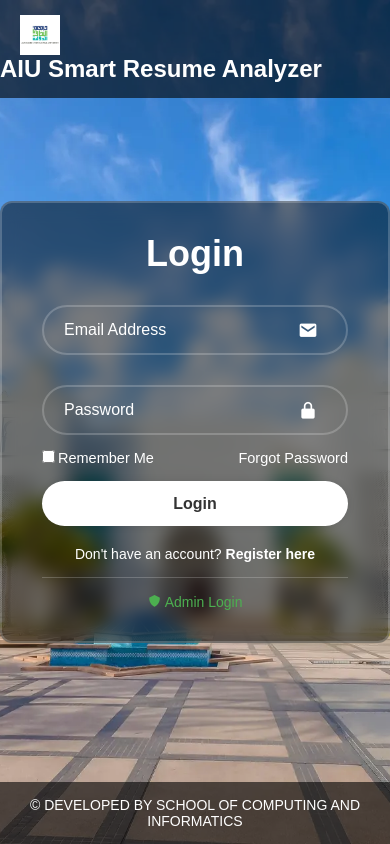
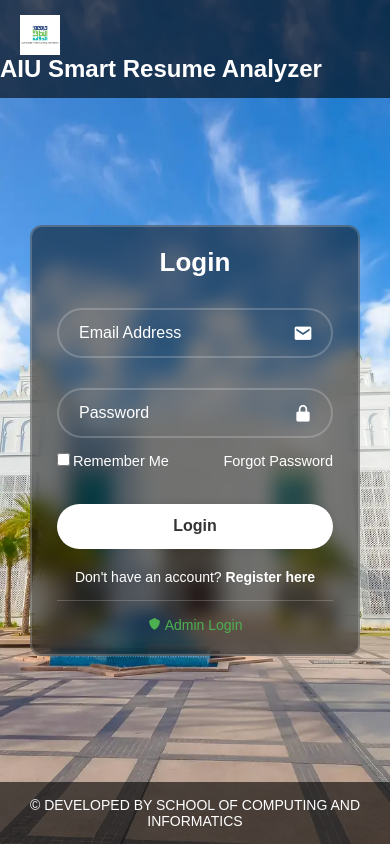
Before and after one commit to d7mo25/AIU-RESUME-ANALYZER, a FastAPI app: page / in a window 390 px wide. Run offline with FastAPI, Linux system fonts and the light colour scheme.

Commit message:
Update index.html

```diff
--- a/templates/index.html
+++ b/templates/index.html
@@ -8,7 +8,159 @@
     <link rel="icon" type="image/png" href="/static/favicon.png">
     <link href='https://unpkg.com/boxicons@2.1.4/css/boxicons.min.css' rel='stylesheet'>
     <style>
-    /* Only adding minimal styles for error/success messages */
+    /* Override the existing body styles to prevent touching header/footer */
+    body {
+      margin: 0;
+      padding: 0;
+      box-sizing: border-box;
+      font-family: "Poppins", sans-serif;
+      min-height: 100vh;
+      background: url(/static/background.jpg) no-repeat;
+      background-size: cover;
+      background-position: center;
+      background-attachment: fixed;
+
+      /* Create a flex container that accounts for header and footer */
+      display: flex;
+      flex-direction: column;
+    }
+
+    /* Header styling */
+    .site-header {
+      width: 100%;
+      color: #fff;
+      padding: 15px 0;
+      background-color: rgba(0, 0, 0, 0.6);
+      position: relative; /* Changed from absolute */
+      text-align: left;
+      flex-shrink: 0; /* Prevent shrinking */
+    }
+
+    .header-logo {
+      height: 40px;
+      vertical-align: middle;
+      margin-right: 10px;
+      margin-left: 20px;
+    }
+
+    .site-header h2 {
+      display: inline-block;
+      vertical-align: middle;
+      margin: 0;
+    }
+
+    /* Main content area - takes remaining space and centers the form */
+    .main-content {
+      flex: 1;
+      display: flex;
+      justify-content: center;
+      align-items: center;
+      padding: 40px 20px; /* Add padding to prevent touching header/footer */
+      min-height: 0; /* Allow shrinking if needed */
+    }
+
+    /* Footer styling */
+    .site-footer {
+      width: 100%;
+      color: #fff;
+      padding: 15px 0;
+      background-color: rgba(0, 0, 0, 0.6);
+      position: relative; /* Changed from absolute */
+      font-size: 14px;
+      text-align: center;
+      flex-shrink: 0; /* Prevent shrinking */
+    }
+
+    /* Form wrapper styles */
+    .wrapper {
+      width: 420px;
+      max-width: 100%; /* Responsive on small screens */
+      background: rgba(0, 0, 0, 0.5);
+      border: 2px solid rgba(255, 255, 255, .2);
+      backdrop-filter: blur(9px);
+      color: #fff;
+      border-radius: 12px;
+      padding: 30px 40px;
+      margin: 0 auto; /* Center horizontally */
+      box-sizing: border-box;
+    }
+
+    .wrapper h1 {
+      font-size: 36px;
+      text-align: center;
+      margin-bottom: 20px;
+    }
+
+    .wrapper .input-box {
+      position: relative;
+      width: 100%;
+      height: 50px;
+      margin: 30px 0;
+    }
+
+    .input-box input {
+      width: 100%;
+      height: 100%;
+      background: transparent;
+      border: none;
+      outline: none;
+      border: 2px solid rgba(255, 255, 255, .2);
+      border-radius: 40px;
+      font-size: 16px;
+      color: #fff;
+      padding: 20px 45px 20px 20px;
+      box-sizing: border-box;
+    }
+
+    .input-box input::placeholder {
+      color: #fff;
+    }
+
+    .input-box i {
+      position: absolute;
+      right: 20px;
+      top: 50%;
+      transform: translateY(-50%);
+      font-size: 20px;
+    }
+
+    .wrapper .remember-forgot {
+      display: flex;
+      justify-content: space-between;
+      font-size: 14.5px;
+      margin: -15px 0 15px;
+    }
+
+    .remember-forgot label input {
+      accent-color: #fff;
+      margin-right: 3px;
+    }
+
+    .remember-forgot a {
+      color: #fff;
+      text-decoration: none;
+    }
+
+    .remember-forgot a:hover {
+      text-decoration: underline;
+    }
+
+    .wrapper .btn {
+      width: 100%;
+      height: 45px;
+      background: #fff;
+      border: none;
+      outline: none;
+      border-radius: 40px;
+      box-shadow: 0 0 10px rgba(0, 0, 0, .1);
+      cursor: pointer;
+      font-size: 16px;
+      color: #333;
+      font-weight: 600;
+      margin-top: 20px;
+    }
+
+    /* Additional styles for error/success messages */
     .error-message, .success-message {
       padding: 10px;
       border-radius: 5px;
@@ -83,6 +235,42 @@
     .admin-login a:hover {
       text-decoration: underline;
     }
+
+    /* Responsive adjustments */
+    @media (max-height: 700px) {
+      .main-content {
+        padding: 20px 20px;
+      }
+
+      .wrapper {
+        padding: 20px 30px;
+      }
+
+      .wrapper h1 {
+        font-size: 28px;
+        margin-bottom: 15px;
+      }
+
+      .wrapper .input-box {
+        margin: 20px 0;
+      }
+    }
+
+    @media (max-width: 480px) {
+      .wrapper {
+        width: 100%;
+        max-width: 380px;
+        padding: 20px 25px;
+      }
+
+      .main-content {
+        padding: 20px 15px;
+      }
+
+      .wrapper h1 {
+        font-size: 26px;
+      }
+    }
   </style>
 </head>
 <body>
@@ -91,6 +279,7 @@
     <h2>AIU Smart Resume Analyzer</h2>
   </header>
 
+  <main class="main-content">
     <div class="wrapper">
       <form id="loginForm">
         <h1>Login</h1>
@@ -136,6 +325,7 @@
         </div>
       </form>
     </div>
+  </main>
 
   <footer class="site-footer">
     <p>&copy; DEVELOPED BY SCHOOL OF COMPUTING AND INFORMATICS</p>
```
Lines whose indentation alone changed are shown as unchanged.
